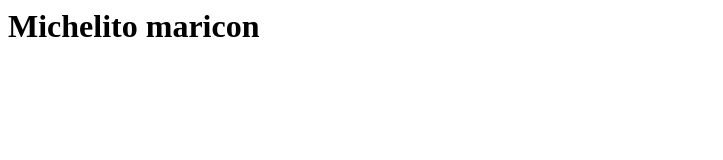
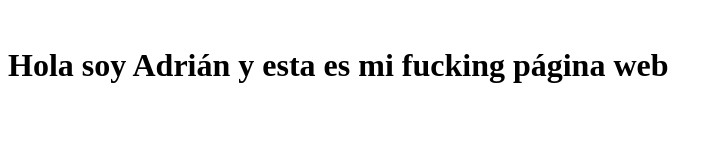
Before and after one commit to AdrianHn06/Feb14WebPage, a plain HTML site: page index.html in a window 1280 px wide. Shown: the whole page, without its empty margins (0-723 px from the left). Drawn offline with Linux system fonts and the light colour scheme.

Commit message:
Update index.html

```diff
--- a/index.html
+++ b/index.html
@@ -1 +1,2 @@
-<h1>Michelito maricon</h1>
+<br>
+<h1> Hola soy Adrián y esta es mi fucking página web</h1>
```
